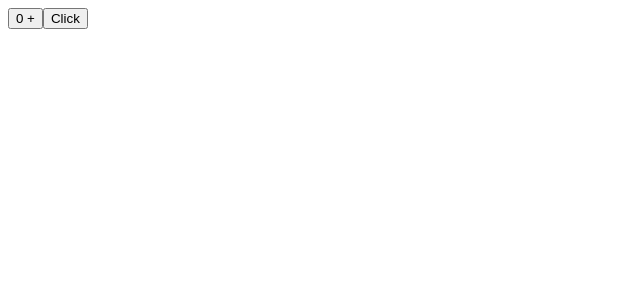
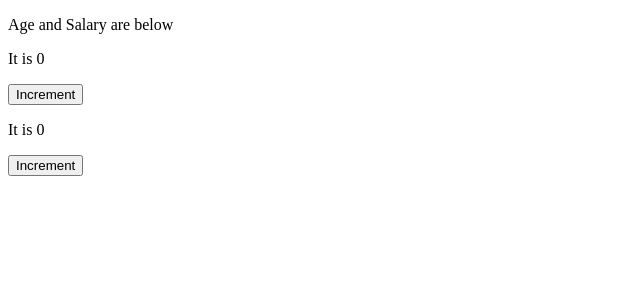
Before and after one commit to shruthi-kv/react-hands-on, a React (Vite) app in the folder my-react-app/: page / in a window 1280 px wide. Shown: the top 300 px of the page, without its empty margins (0-640 px from the left). Built offline with nearby package versions, Linux system fonts and the light colour scheme.

Commit message:
callback

```diff
--- a/my-react-app/src/App.jsx
+++ b/my-react-app/src/App.jsx
@@ -6,11 +6,12 @@
 import Counter from './Hooks/Reducer';
 import Memo from './Hooks/Memo'
 import Callback from './Hooks/Callback';
+import Hooks from './Sun/Hooks';
 
 
 const App = () => {
   return (
-    <Callback/>
+    <Hooks/>
   );
 };
 
--- /dev/null
+++ b/my-react-app/src/Sun/Count.jsx
@@ -0,0 +1,10 @@
+import React from 'react'
+const Count = ({handleClick,text}) =>{
+
+    console.log('showing now is ', text)
+    return(
+        <button onClick={handleClick}>Increment</button>
+    )
+}
+
+export default React.memo(Count);
--- /dev/null
+++ b/my-react-app/src/Sun/Hooks.jsx
@@ -0,0 +1,35 @@
+import React, {useRef,useState,useCallback} from 'react';
+import ShowCount from './ShowCount';
+import Count from './Count';
+import Title from './Title';
+
+
+const Hooks = () =>{
+    const[age,setAge] = useState(0);
+    const[salary,setSalary] = useState(0);
+
+    const incrementAge = useCallback(() =>{
+        console.log('increment age is called')
+        setAge((prev)=>prev+1)
+    },[age])
+
+    const incrementSalary =useCallback(() =>{
+        console.log('increment salary is called')
+        setSalary((prev)=>prev+1000)
+    },[salary])
+
+
+    return(
+        <>
+
+        <Title title={"Age and Salary are below"} />
+        <ShowCount count ={age}/>
+        <Count text={'Age'} handleClick = {incrementAge}/>
+        <ShowCount count ={salary}/>
+        <Count text={'Salary'} handleClick = {incrementSalary}/>
+        </>
+    )
+
+}
+
+export default Hooks;
--- /dev/null
+++ b/my-react-app/src/Sun/ShowCount.jsx
@@ -0,0 +1,14 @@
+import React from 'react'
+
+const ShowCount = ({count}) =>{
+    console.log('show count is rendered')
+
+    return(
+        <>
+        <p>It is {count}</p>
+        </>
+    )
+
+}
+
+export default React.memo(ShowCount);
--- /dev/null
+++ b/my-react-app/src/Sun/Title.jsx
@@ -0,0 +1,11 @@
+import React,{useMemo} from 'react';
+
+const Title = ({title}) =>{
+
+    console.log('Title comp is rendered')
+    return(
+        <p>{title}</p>
+    )
+}
+
+export default React.memo(Title);
--- a/my-react-app/src/main.jsx
+++ b/my-react-app/src/main.jsx
@@ -4,7 +4,7 @@
 import App from './App'
 
 createRoot(document.getElementById('root')).render(
-  <StrictMode>
+  // <StrictMode>
     <App/>
-  </StrictMode>,
+  // </StrictMode>,
 )
```
